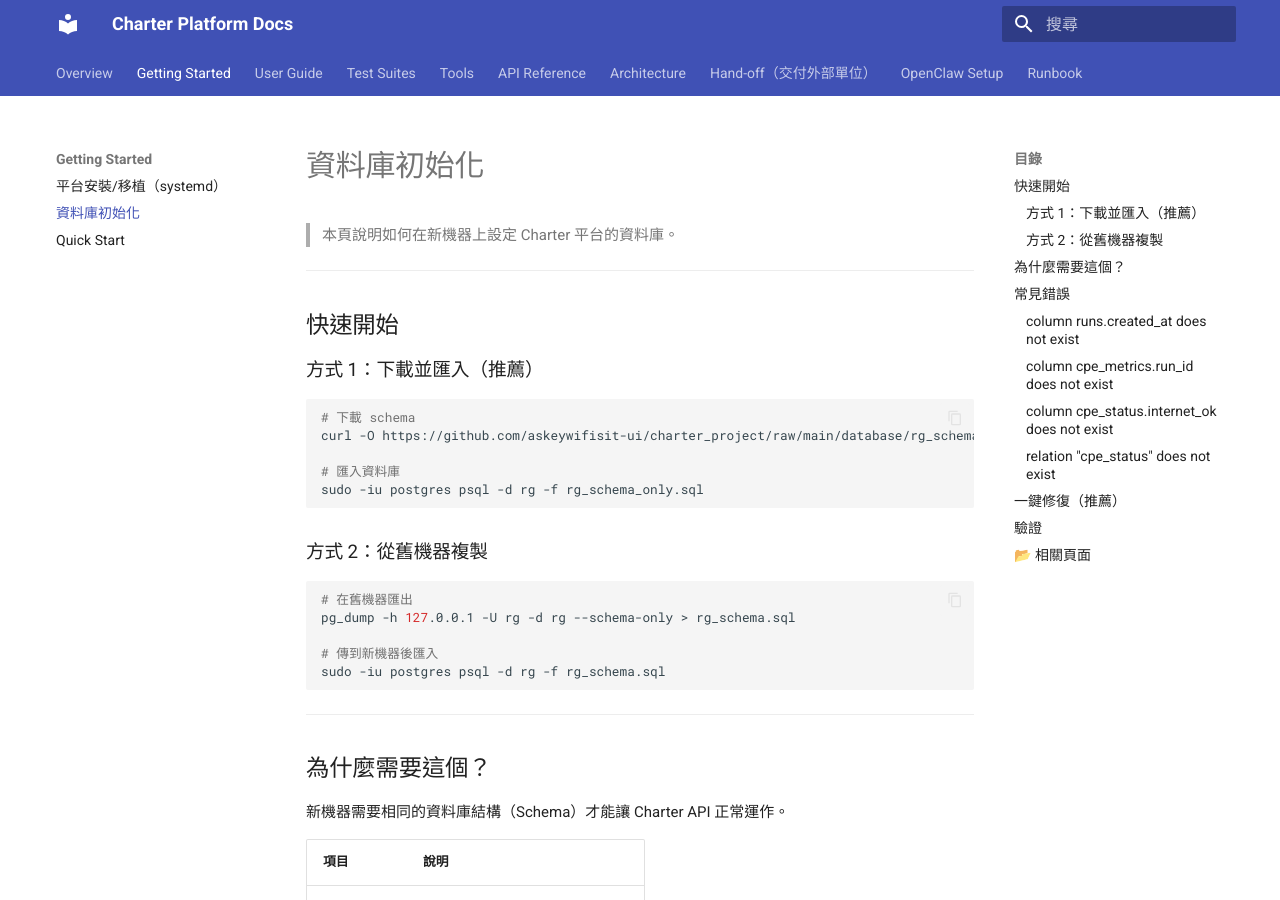
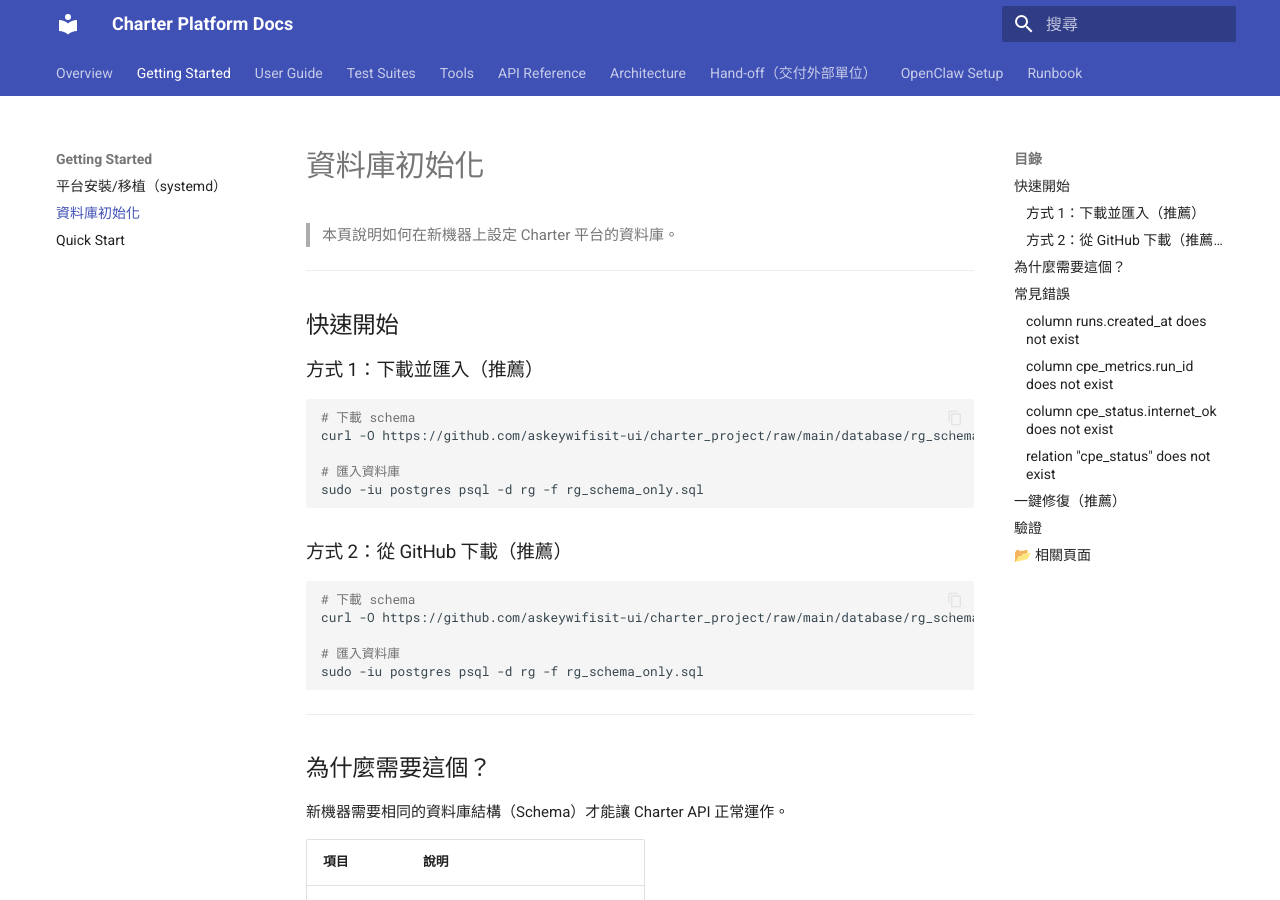
Before and after one commit to askeywifisit-ui/charter_project, an MkDocs documentation site: the page built from docs/charter_site/docs/getting_started/database_setup.md, in a window 1280 px wide and 900 px high. Built offline with MkDocs 1.6.1 and Material for MkDocs 9.7.7, drawn with Linux system fonts in a browser that asks for light colours; comment, search, counter and statistics services are not loaded.

Commit message:
Update: download schema from GitHub instead of old machine

````diff
--- a/docs/charter_site/docs/getting_started/database_setup.md
+++ b/docs/charter_site/docs/getting_started/database_setup.md
@@ -16,14 +16,14 @@
 sudo -iu postgres psql -d rg -f rg_schema_only.sql
 ```
 
-### 方式 2：從舊機器複製
+### 方式 2：從 GitHub 下載（推薦）
 
 ```bash
-# 在舊機器匯出
-pg_dump -h 127.0.0.1 -U rg -d rg --schema-only > rg_schema.sql
+# 下載 schema
+curl -O https://github.com/askeywifisit-ui/charter_project/raw/main/database/rg_schema_only.sql
 
-# 傳到新機器後匯入
-sudo -iu postgres psql -d rg -f rg_schema.sql
+# 匯入資料庫
+sudo -iu postgres psql -d rg -f rg_schema_only.sql
 ```
 
 ---
````
